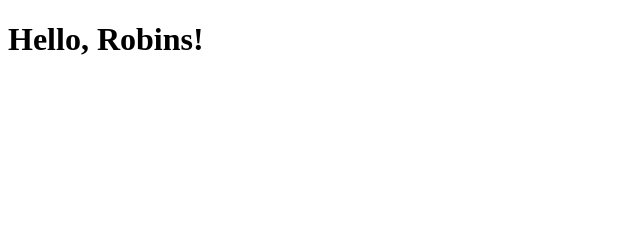
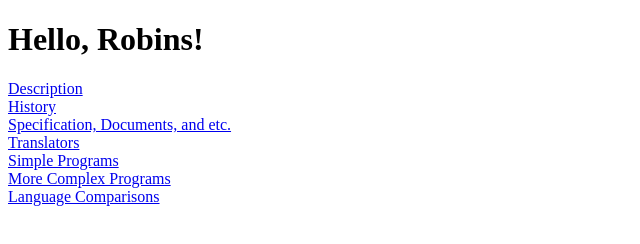
Before and after one commit to BraedTKenn/CS354-LW-Robins, a plain HTML site: page index.html in a window 1280 px wide. Shown: the whole page, without its empty margins (0-640 px from the left). Drawn offline with Linux system fonts and the light colour scheme.

Commit message:
added some links

```diff
--- a/index.html
+++ b/index.html
@@ -7,6 +7,14 @@
 </head>
 <body>
     <h1>Hello, Robins!</h1>
-    <p></p>
+    <p>
+        <a href="description.html">Description</a><br>
+	    <a href="history.html">History</a><br>
+        <a href="documents.html">Specification, Documents, and etc.</a><br>
+        <a href="translators.html">Translators</a><br>
+        <a href="introductions.html">Simple Programs</a><br>
+        <a href="programs.html">More Complex Programs</a><br>
+        <a href="comparisions.html">Language Comparisons</a><br>
+    </p>
 </body>
 </html>
```
